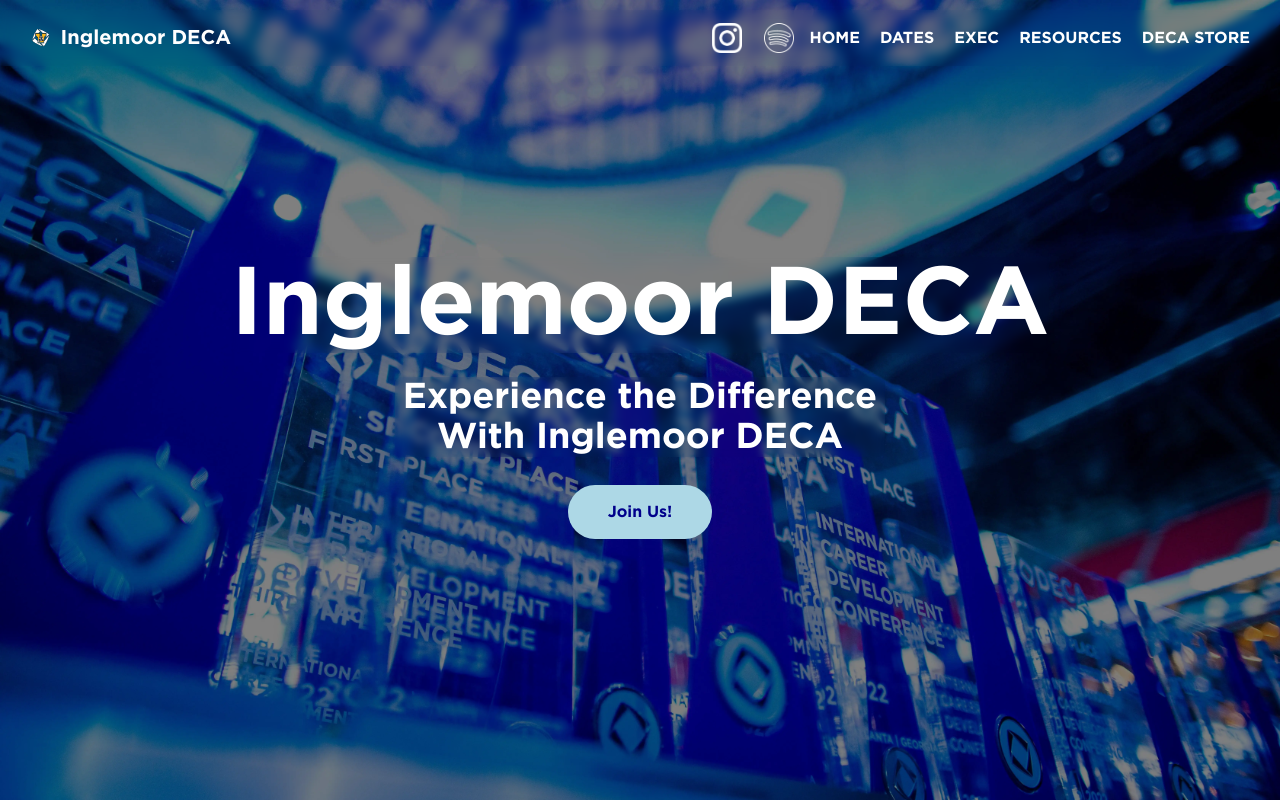
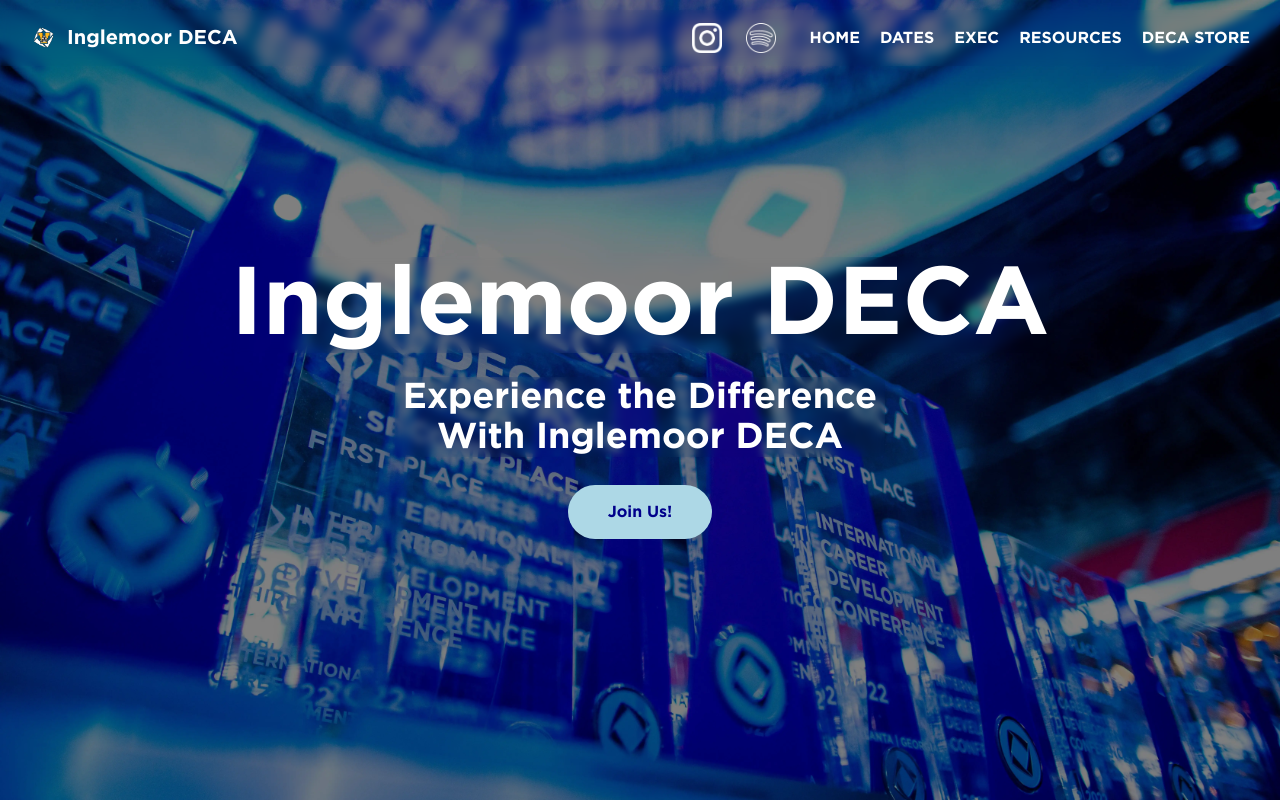
Before and after one commit to silvercube227/Inglemoor-DECA-Wesbite, a website built with Parcel: page Website/index.html in a window 1280 px wide. Shown: the top 800 px of the page. Built offline with nearby package versions, Linux system fonts and the light colour scheme.

Commit message:
Added correct spacing for social media buttons

```diff
--- a/Website/index.html
+++ b/Website/index.html
@@ -315,11 +315,12 @@
         <p class="text-sm md:text-lg lg:text-xl text-white" style="font-family: 'Gotham Bold';">Inglemoor DECA</p>
       </div>
       <ul class="md:flex items-end hidden">
-        <button class="small-button" onclick="handleButtonClick()">
-          <img src="images/instagramlogo.webp" style="max-width: 30%; height: auto; margin-left: 14vh;">
+        <button style="width: 30px; margin-right: 24px;" class="small-button border-2 border-red-400"
+          onclick="handleButtonClick()">
+          <img width="30" src="images/instagramlogo.webp">
         </button>
-        <button class="small-button" onclick="handleButtonClick()">
-          <img src="images/spotifylogo.webp" style="max-width: 30%; height: auto; margin-left: 8vh;">
+        <button style="width: 30px; margin-right: 24px;" class="small-button w-fit" onclick="handleButtonClick()">
+          <img width="30" src="images/spotifylogo.webp">
         </button>
         <li class="hidden md:block" style="margin-right: 10px;"><a href="#home">Home</a></li>
         <li class="hidden md:block" style="margin-right: 10px;"><a href="#dates">Dates</a></li>
```
